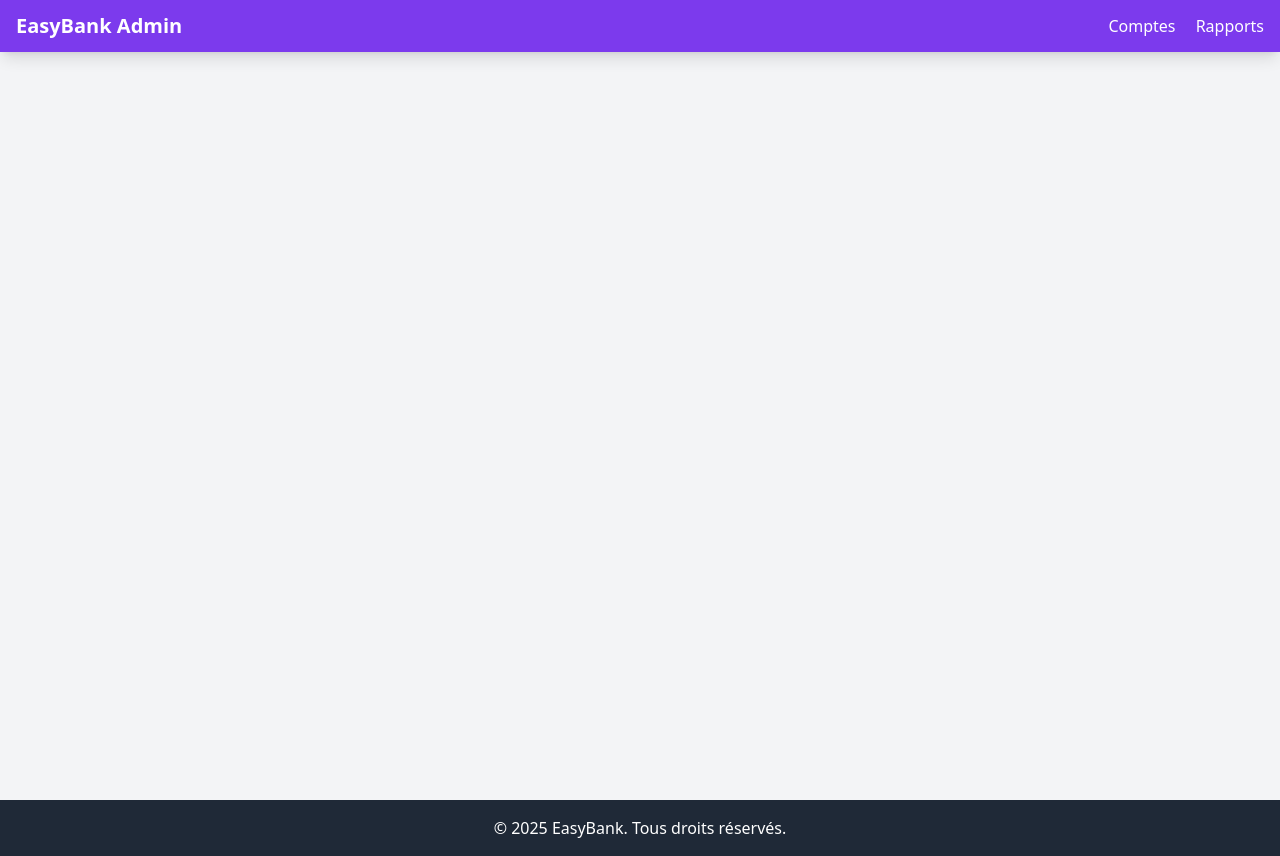
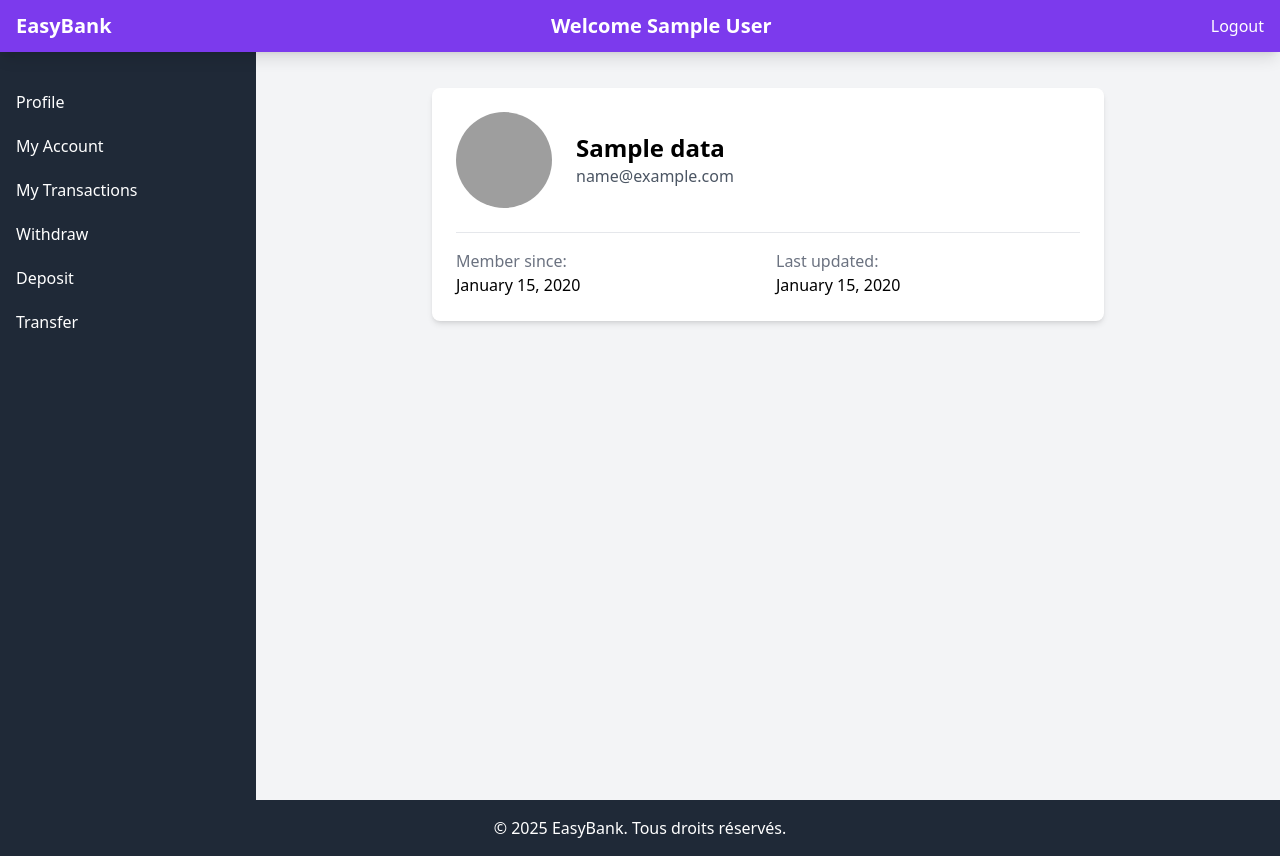
Before and after one commit to ettaoussiilyas/EasyBank, a PHP site: template app/views/client/profile.php in a window 1280 px wide. Run offline with PHP 8.4, Linux system fonts and the light colour scheme; the visitor is signed in with stand-in values (Sample User, id 1); the template is opened without the code that fills it: most values are stand-ins (such as "Sample title", 1, 10 or a date in 2020); some libraries are stand-ins or nearby versions; grey boxes are pictures that could not be loaded.

Commit message:
create the client header and sidebar and shoing data

```diff
--- a/app/controllers/AuthController.php
+++ b/app/controllers/AuthController.php
@@ -52,14 +52,15 @@
 
                 $_SESSION['user_id'] = $user['id'];
                 $_SESSION['user_name'] = $user['name'];
-                $_SESSION['profile_pic'] = $user['profile_pic'];
+                $_SESSION['user_profile_pic'] = $user['profile_pic'];
+                $_SESSION['user_email'] = $user['email'  ];
 
                 $id= (int)$user['id'];
                 if($user['id']==1){
                     header('Location: /admin');
                     exit;
                 }else{
-                    header('Location: /client/profile/');
+                    header('Location: /user/profile');
                     exit;
                 }
             }
--- a/app/views/client/profile.php
+++ b/app/views/client/profile.php
@@ -1,7 +1,45 @@
 <?php
 
-    echo "client profile";
+require_once __DIR__.'/../partials/headerUser.php';
+require_once __DIR__.'/../partials/sidebarUser.php';
+
+?>
 
 
 
+<div class="flex-1 p-8 mt-14">
+    <div class="max-w-2xl mx-auto bg-white rounded-lg shadow-md p-6">
+        <div class="flex items-center space-x-6">
+            <div class="w-24 h-24 rounded-full overflow-hidden">
+                <img src="<?php echo $data['profile_pic'] ?? 'assets/images/default-profile.png'; ?>"
+                     alt="Profile Picture"
+                     class="w-full h-full object-cover">
+            </div>
+            <div>
+                <h1 class="text-2xl font-bold"><?php echo htmlspecialchars($data['name']); ?></h1>
+                <p class="text-gray-600"><?php echo htmlspecialchars($data['email']); ?></p>
+            </div>
+        </div>
+
+        <div class="mt-6 border-t pt-4">
+            <div class="grid grid-cols-2 gap-4">
+                <div>
+                    <p class="text-gray-500">Member since:</p>
+                    <p><?php echo date('F j, Y', strtotime($data['created_at'])); ?></p>
+                </div>
+                <div>
+                    <p class="text-gray-500">Last updated:</p>
+                    <p><?php echo date('F j, Y', strtotime($data['updated_at'])); ?></p>
+                </div>
+            </div>
+        </div>
+    </div>
+</div>
+
+
+
+
+<?php
+    require_once __DIR__.'/../partials/footer.php';
+
 ?>
--- /dev/null
+++ b/app/views/partials/headerUser.php
@@ -0,0 +1,27 @@
+<!DOCTYPE html>
+<html lang="fr">
+<head>
+    <meta charset="UTF-8">
+    <meta name="viewport" content="width=device-width, initial-scale=1.0">
+    <title><?= $title ?? 'EasyBank Admin' ?></title>
+    <script src="https://cdn.tailwindcss.com"></script>
+</head>
+<body class="bg-gray-100">
+    <!-- Navbar -->
+    <nav class="bg-violet-600 text-white shadow-lg absolute w-full z-10">
+        <div class="max-w-7xl mx-auto px-4 py-3">
+            <div class="flex justify-between items-center">
+                <h1 class="text-xl font-bold">EasyBank </h1>
+                <h3 class="text-xl font-bold">Welcome <?= $_SESSION['user_name'] ?></h3>
+                <div class="space-x-4">
+                    <a href="/admin/reports" class="hover:text-violet-200">Logout</a>
+                </div>
+            </div>
+        </div>
+    </nav>
+
+    <!-- Ajout d'un div pour créer l'espace sous la navbar -->
+    <div class="">
+        <div class="flex min-h-screen">
+</body>
+</html>
--- /dev/null
+++ b/app/views/partials/sidebarUser.php
@@ -0,0 +1,23 @@
+<!-- Sidebar -->
+<div class="bg-gray-800 text-white w-64 min-h-screen">
+    <nav class="mt-14 py-6">
+        <a href="/user/profile" class="block py-2.5 px-4 rounded transition duration-200 hover:bg-violet-600">
+            Profile
+        </a>
+        <a href="/user/account" class="block py-2.5 px-4 rounded transition duration-200 hover:bg-violet-600">
+            My Account
+        </a>
+        <a href="/user/transactions" class="block py-2.5 px-4 rounded transition duration-200 hover:bg-violet-600">
+            My Transactions
+        </a>
+        <a href="/user/withdraw" class="block py-2.5 px-4 rounded transition duration-200 hover:bg-violet-600">
+            Withdraw
+        </a>
+        <a href="/user/deposit" class="block py-2.5 px-4 rounded transition duration-200 hover:bg-violet-600">
+            Deposit
+        </a>
+        <a href="/user/deposit" class="block py-2.5 px-4 rounded transition duration-200 hover:bg-violet-600">
+            Transfer
+        </a>
+    </nav>
+</div>
--- a/core/Router.php
+++ b/core/Router.php
@@ -1,4 +1,5 @@
 <?php
+
 
 class Router
 {
```
Also changed, not shown: app/controllers/UserController.php (added, +58 -0 lines), app/models/User.php (+7 -0 lines), public/index.php (+15 -0 lines).
